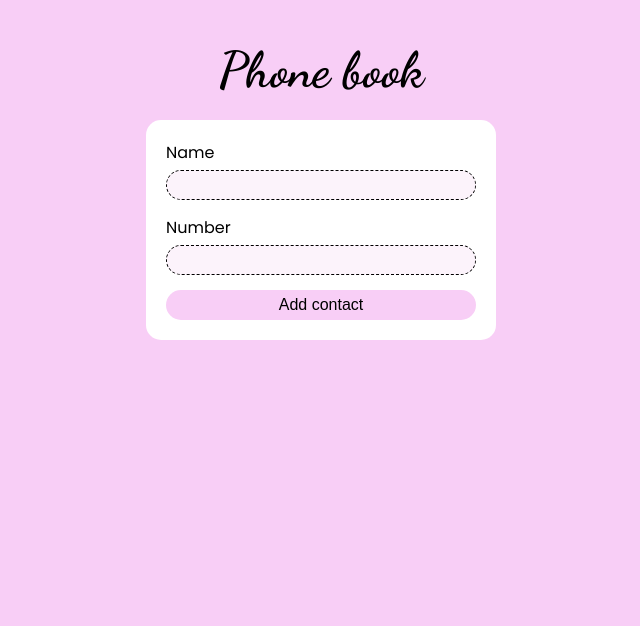
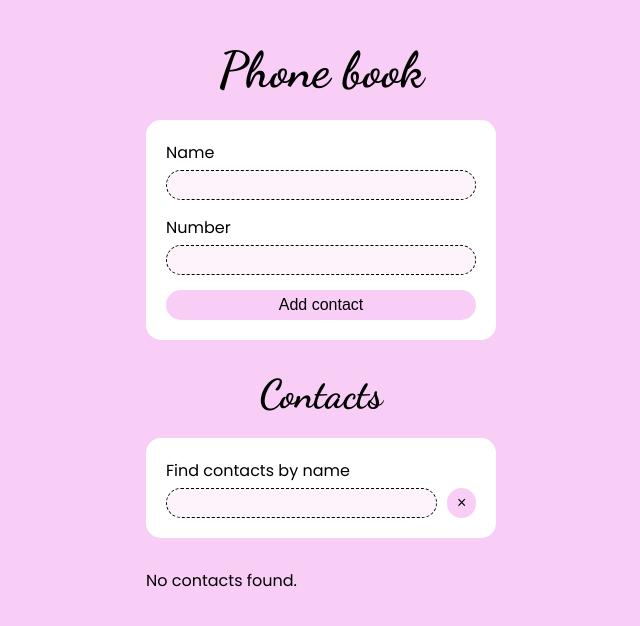
Before and after one commit to jujalei/goit-react-hw-06-phonebook, a React (Create React App) app: page / in a window 1280 px wide. Shown: the top 626 px of the page, without its empty margins (319-959 px from the left). Built offline with nearby package versions, Linux system fonts and the light colour scheme.

Commit message:
complete

```diff
--- a/src/components/contactForm/ContactForm.jsx
+++ b/src/components/contactForm/ContactForm.jsx
@@ -11,7 +11,6 @@ export function ContactForm() {
   const [name, setName] = useState('');
 
   const contacts = useSelector(getContact);
-  console.log('contacts :>> ', contacts);
 
   const dispatch = useDispatch();
 
@@ -35,9 +34,12 @@ export function ContactForm() {
     const contactCopy = [...contacts];
 
     if (
-      contactCopy.some(existingContact => existingContact.name === contact.name)
+      contactCopy.some(
+        existingContact =>
+          existingContact.name.toLowerCase() === contact.name.toLowerCase()
+      )
     ) {
-      alert(`${contact.name} вже є в контактах`);
+      alert(`${contact.name} is already in contacts`);
       return;
     }
 
@@ -56,7 +58,7 @@ export function ContactForm() {
           type="text"
           name="name"
           value={name}
-          pattern="^[a-zA-Zа-яА-Я]+(([' -][a-zA-Zа-яА-Я ])?[a-zA-Zа-яА-Я]*)*$"
+          pattern="^[a-zA-Zа-яА-ЯіІїЇ]+(([' -][a-zA-Zа-яА-ЯіІїЇ ])?[a-zA-Zа-яА-ЯіІїЇ]*)*$"
           title="Name may contain only letters, apostrophe, dash and spaces. For example Adrian, Jacob Mercer, Charles de Batz de Castelmore d'Artagnan"
           required
         />
--- a/src/components/contactList/ContactList.jsx
+++ b/src/components/contactList/ContactList.jsx
@@ -1,7 +1,7 @@
 import { useDispatch, useSelector } from 'react-redux';
 import { Filter } from '../filter/Filter';
 
-import { getContact } from 'redux/selectors';
+import { getContact, getFilter } from 'redux/selectors';
 
 import { deleteContact } from 'redux/contactSlice';
 
@@ -14,17 +14,25 @@ import {
 
 export function ContactList() {
   const contacts = useSelector(getContact);
-  console.log('conTActs :>> ', contacts);
+  const filter = useSelector(getFilter);
+
   const dispatch = useDispatch();
+
+  const filteredContacts = contacts.filter(contact => {
+    if (typeof filter === 'string') {
+      return contact.name.toLowerCase().includes(filter.toLowerCase());
+    }
+    return true;
+  });
 
   return (
     <div>
-      {contacts?.length > 0 && (
-        <div>
-          <SubTitle>Contacts</SubTitle>
-          <Filter />
+      <div>
+        <SubTitle>Contacts</SubTitle>
+        <Filter />
+        {filteredContacts.length > 0 ? (
           <ContactsList>
-            {contacts.map(contact => {
+            {filteredContacts.map(contact => {
               return (
                 <ListItem key={contact.id}>
                   <span>
@@ -40,8 +48,10 @@ export function ContactList() {
               );
             })}
           </ContactsList>
-        </div>
-      )}
+        ) : (
+          <p>No contacts found.</p>
+        )}
+      </div>
     </div>
   );
 }
--- a/src/redux/contactSlice.js
+++ b/src/redux/contactSlice.js
@@ -1,20 +1,14 @@
 import { createSlice } from '@reduxjs/toolkit';
-
-const initialState = {
-  contacts: [],
-};
 
 export const contactSlice = createSlice({
   name: 'contacts',
-  initialState,
+  initialState: [],
   reducers: {
     addContact: (state, action) => {
-      state.contacts.push(action.payload);
+      state.push(action.payload);
     },
     deleteContact: (state, action) => {
-      state.contacts = state.contacts.filter(
-        contact => contact.id !== action.payload
-      );
+      return state.filter(contact => contact.id !== action.payload);
     },
   },
 });
--- a/src/redux/store.js
+++ b/src/redux/store.js
@@ -1,7 +1,5 @@
 import { combineReducers, configureStore } from '@reduxjs/toolkit';
-
 import { persistReducer } from 'redux-persist';
-
 import storage from 'redux-persist/lib/storage';
 
 import { contactReducer } from './contactSlice';
@@ -20,7 +18,7 @@ import {
 const persistConfig = {
   key: 'contacts',
   storage,
-  // blacklist: ['filter'],
+  blacklist: ['filter'],
 };
 
 const rootReducer = combineReducers({
@@ -31,9 +29,7 @@ const rootReducer = combineReducers({
 const persistedReducer = persistReducer(persistConfig, rootReducer);
 
 export const store = configureStore({
-  reducer: {
-    reducer: persistedReducer,
-  },
+  reducer: persistedReducer,
   middleware: getDefaultMiddleware =>
     getDefaultMiddleware({
       serializableCheck: {
```
